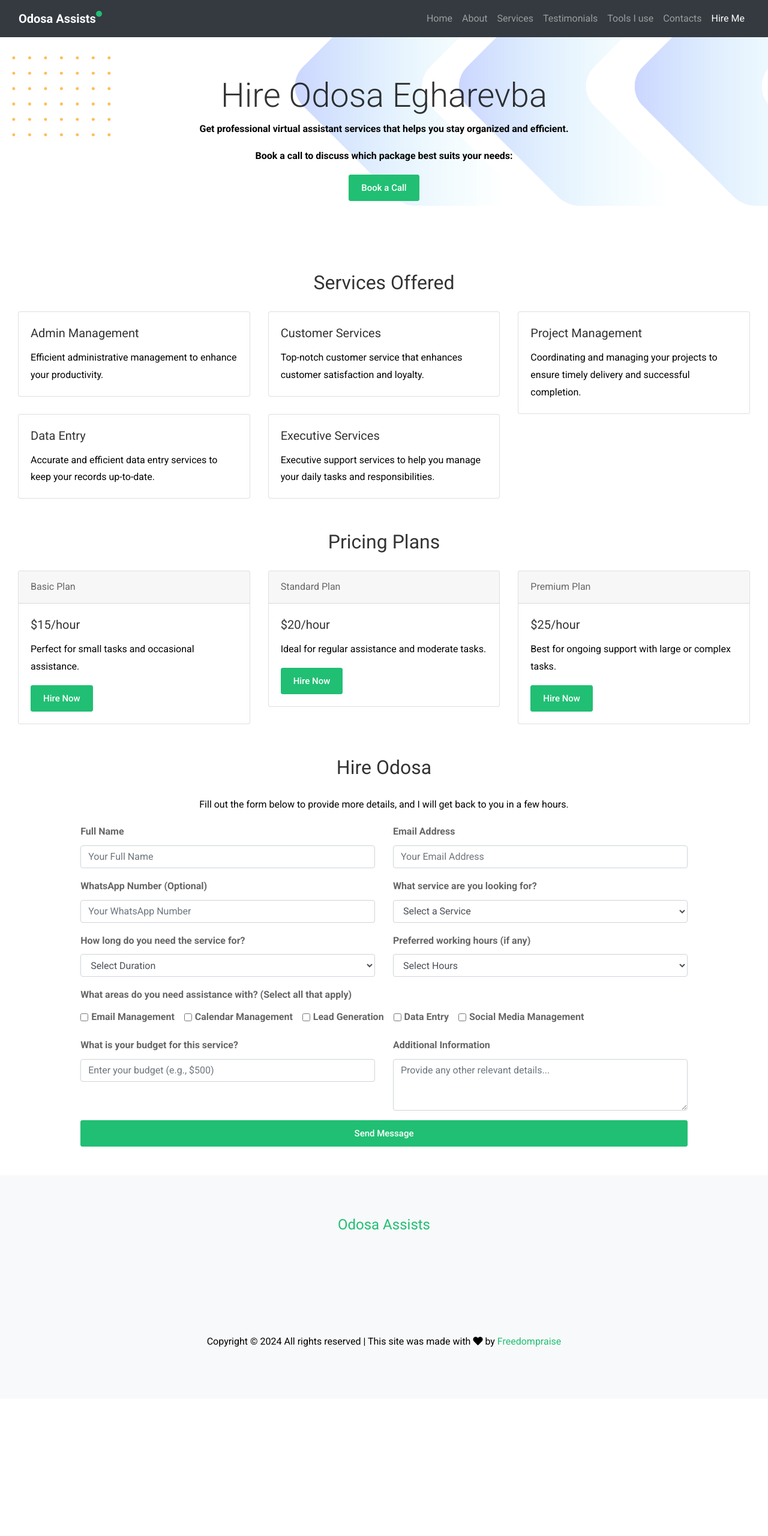
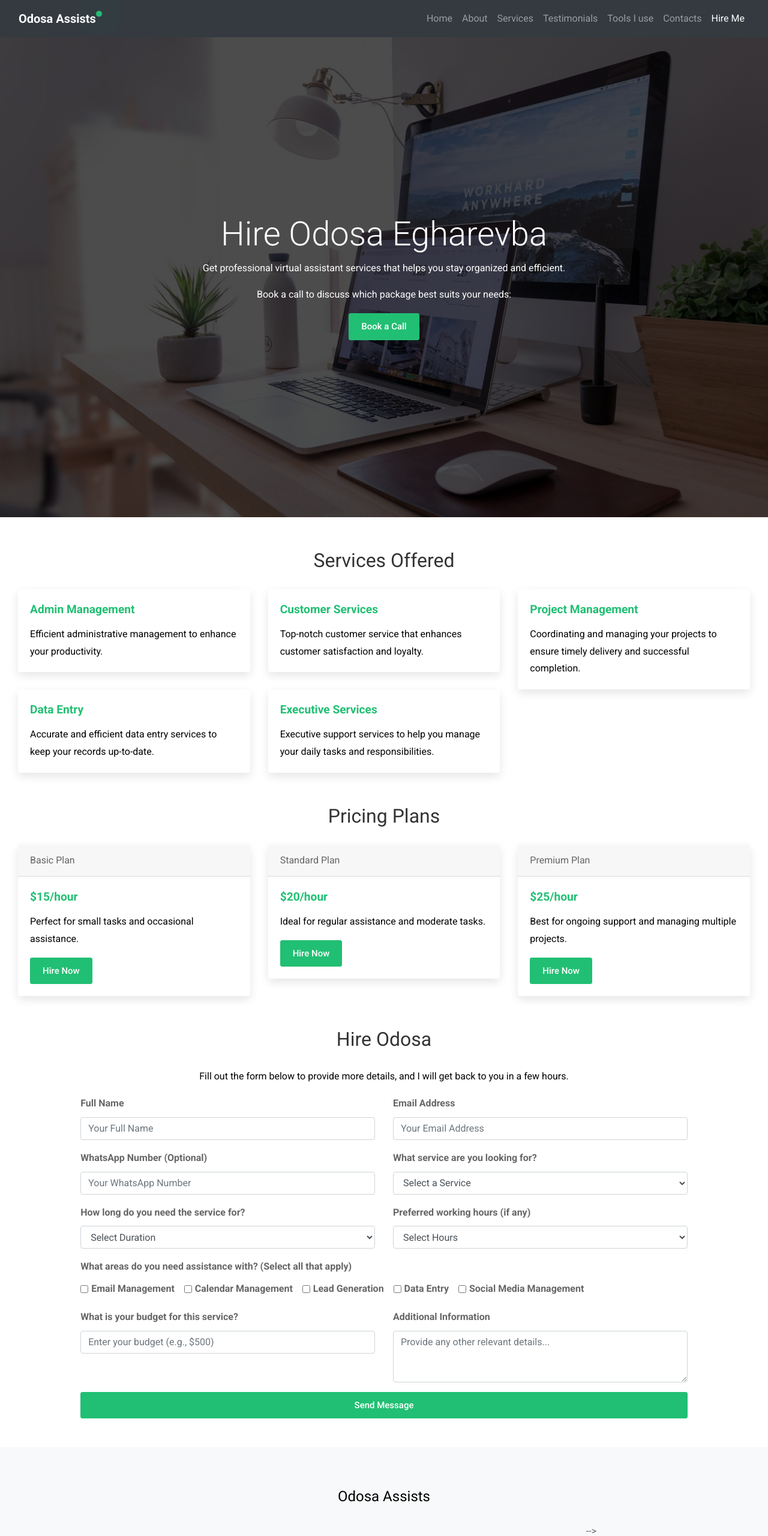
Before and after one commit to freedompraise/OdosaAssists, a website: page HireMe.html in a window 1280 px wide. Shown: the top 2560 px of the page at 60% size. Before the commit the page ends 2331 px from the top, so only its background shows below. Drawn offline with nearby package versions, Linux system fonts and the light colour scheme.

Commit message:
Refactor HTML and CSS: Update hero section background and card styles

```diff
--- a/HireMe.html
+++ b/HireMe.html
@@ -7,7 +7,6 @@
     <meta name="viewport" content="width=device-width, initial-scale=1, shrink-to-fit=no">
     <link href="https://fonts.googleapis.com/css?family=Roboto:300,400,500,700&display=swap" rel="stylesheet">
     <link rel="stylesheet" href="https://stackpath.bootstrapcdn.com/font-awesome/4.7.0/css/font-awesome.min.css">
-    <link rel="stylesheet" href="https://cdnjs.cloudflare.com/ajax/libs/font-awesome/5.15.3/css/all.min.css">
     <link rel="stylesheet" href="https://stackpath.bootstrapcdn.com/bootstrap/4.5.2/css/bootstrap.min.css">
     <link rel="stylesheet" href="css/style.css">
 
@@ -41,13 +40,19 @@
     </nav>
 
     <!-- Hero Section -->
-    <div class="jumbotron text-center" style="background-image: url('images/bg_1.png'); background-size: cover;">
-        <div class="container text-white">
-            <h1 class="display-4">Hire Odosa Egharevba</h1>
-            <p class="font-weight-bold">Get professional virtual assistant services that helps you stay organized and
+    <div class="hero-wrap text-center" style="background-image: url('images/computer-background.jpg');"
+        data-stellar-background-ratio="0.5">
+        <div class="dark-overlay"></div>
+        <div class="container text-container">
+            <div class="content">
+                <h1 class="display-4 text-white">Hire Odosa Egharevba</h1>
+                <p class="text-white">Get professional virtual assistant services that helps you stay
+                    organized
+                    and
                     efficient.</p>
-            <p class="font-weight-bold">Book a call to discuss which package best suits your needs:</p>
+                <p class="text-white">Book a call to discuss which package best suits your needs:</p>
                 <a href="https://calendar.app.google/GrrbLichbJ44sJWM7" class="btn btn-primary">Book a Call</a>
+            </div>
         </div>
     </div>
 
@@ -81,12 +86,10 @@
                     </div>
                 </div>
             </div>
-
             <div class="col-md-4">
                 <div class="card">
                     <div class="card-body">
-                        <h5 class="card-title
-                        ">Data Entry</h5>
+                        <h5 class="card-title">Data Entry</h5>
                         <p class="card-text">Accurate and efficient data entry services to keep your records up-to-date.
                         </p>
                     </div>
@@ -95,14 +98,12 @@
             <div class="col-md-4">
                 <div class="card">
                     <div class="card-body">
-                        <h5 class="card-title
-                        ">Executive Services</h5>
+                        <h5 class="card-title">Executive Services</h5>
                         <p class="card-text">Executive support services to help you manage your daily tasks and
                             responsibilities.</p>
                     </div>
                 </div>
             </div>
-
         </div>
     </section>
 
@@ -135,7 +136,7 @@
                     <div class="card-header">Premium Plan</div>
                     <div class="card-body">
                         <h5 class="card-title">$25/hour</h5>
-                        <p class="card-text">Best for ongoing support with large or complex tasks.</p>
+                        <p class="card-text">Best for ongoing support and managing multiple projects.</p>
                         <a href="#hire" class="btn btn-primary">Hire Now</a>
                     </div>
                 </div>
@@ -283,8 +284,6 @@
                 <div class="col-md-12 text-center">
                     <div class="ftco-footer-widget mb-4">
                         <h2 class="ftco-heading-2 logo"><a href="#">Odosa Assists</a></h2>
-                        <!-- <p>Feel free to reach out to me via the following channels:</p> -->
-                        <ul class="ftco-footer-social list-unstyled mt-5">
                         <li class="ftco-animate">
                             <a href="https://www.linkedin.com/in/odosa-egharevba-68634a248" target="_blank">
                                 <span class="fab fa-linkedin"></span>
@@ -303,7 +302,7 @@
                                 <span class="link-text">Send an Email</span>
                             </a>
                         </li>
-                        </ul>
+                        </ul> -->
                     </div>
                 </div>
             </div>
@@ -320,17 +319,9 @@
         </div>
     </footer>
 
-    <script src="js/jquery.min.js"></script>
-    <script src="js/jquery-migrate-3.0.1.min.js"></script>
-    <script src="js/popper.min.js"></script>
-    <script src="js/bootstrap.min.js"></script>
-    <script src="js/jquery.easing.1.3.js"></script>
-    <script src="js/jquery.waypoints.min.js"></script>
-    <script src="js/jquery.stellar.min.js"></script>
-    <script src="js/owl.carousel.min.js"></script>
-    <script src="js/jquery.magnific-popup.min.js"></script>
-    <script src="js/jquery.animateNumber.min.js"></script>
-    <script src="js/main.js"></script>
+    <script src="https://code.jquery.com/jquery-3.5.1.slim.min.js"></script>
+    <script src="https://cdn.jsdelivr.net/npm/@popperjs/core@2.5.2/dist/umd/popper.min.js"></script>
+    <script src="https://stackpath.bootstrapcdn.com/bootstrap/4.5.2/js/bootstrap.min.js"></script>
 </body>
 
 </html>
--- a/css/style.css
+++ b/css/style.css
@@ -1497,23 +1497,28 @@ h4 {
   padding: 0;
 }
 
-.ftco-footer .ftco-footer-social li {
+.ftco-footer li {
   display: inline-block;
   margin-right: 10px;
 }
 
-.ftco-footer .ftco-footer-social li a {
+.ftco-footer a {
   color: #000;
   font-size: 24px;
   transition: all 0.3s ease;
 }
 
-.ftco-footer .ftco-footer-social li a:hover {
+.ftco-footer a:hover {
   color: #21bf73;
 }
 
 .ftco-footer .text-center {
   text-align: center;
+}
+
+.ftco-footer ul {
+  padding: 0;
+  list-style: none;
 }
 
 @-webkit-keyframes wheel-up-down {
@@ -1976,3 +1981,23 @@ label {
     max-width: 100%;
   }
 }
+
+.card {
+  border: none;
+  box-shadow: 0 6px 15px rgba(0, 0, 0, 0.1);
+  transition: transform 0.2s ease-in-out;
+}
+
+.card:hover {
+  transform: translateY(-10px);
+}
+
+.card-title {
+  font-weight: 600;
+  font-size: 1.2rem;
+  color: #21bf73;
+}
+
+.card-body p {
+  font-size: 1rem;
+}
```
Lines whose indentation alone changed are shown as unchanged.
